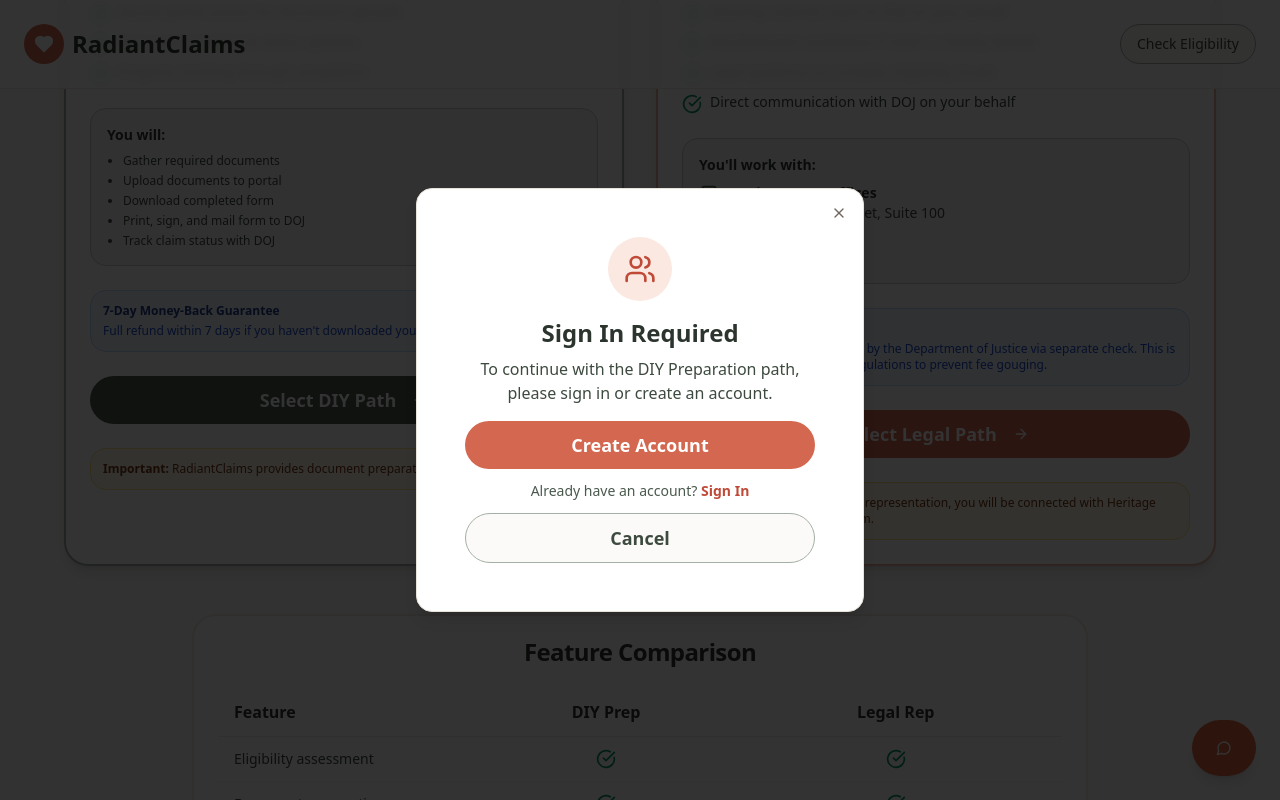
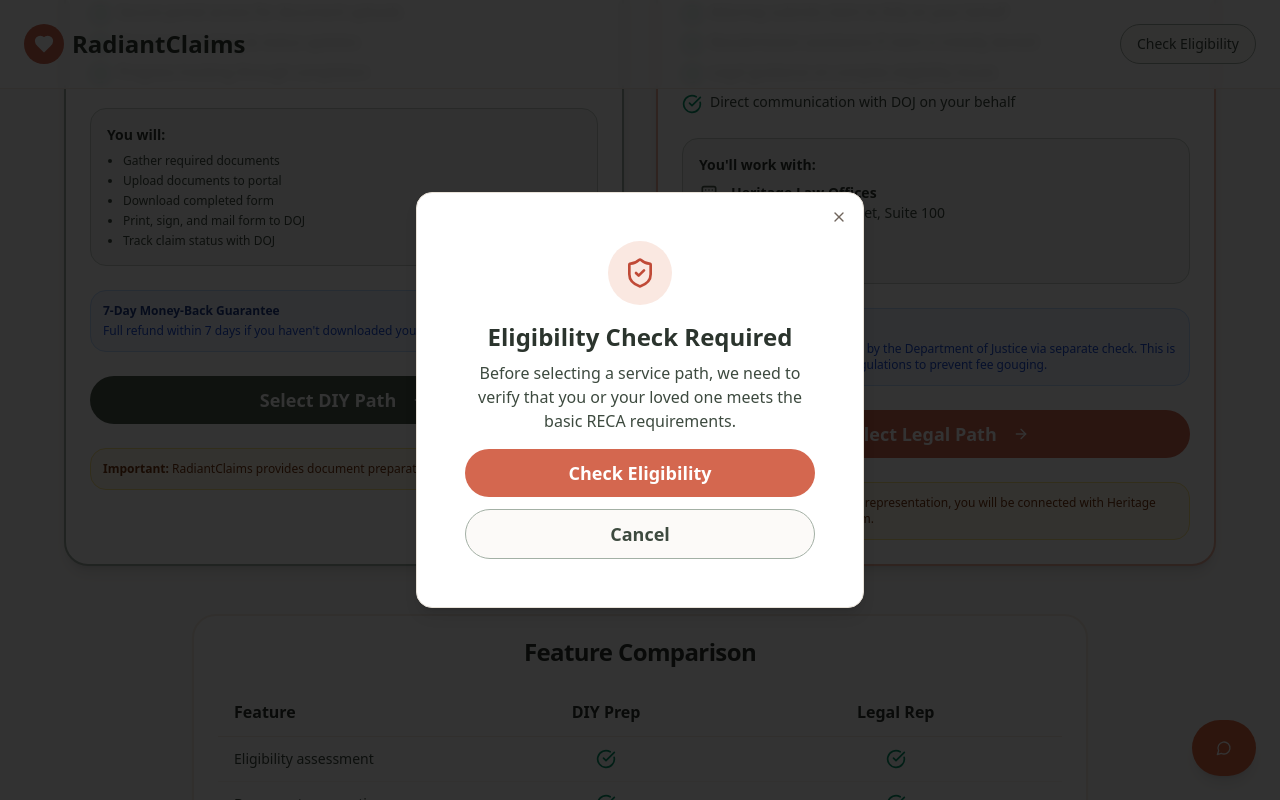
Before and after one commit to Vishai/RadiantClaims, a Next.js app: page /service-tiers in a window 1280 px wide. Both pictures are taken after a click on the button "Select DIY Path". Shown: the part 1007-1807 px from the top of the page. Built offline with nearby package versions, Linux system fonts and the light colour scheme; no server answers.

Commit message:
require eligibility check

```diff
--- a/src/app/eligibility-check/result/page.tsx
+++ b/src/app/eligibility-check/result/page.tsx
@@ -1,6 +1,6 @@
 "use client";
 
-import { Suspense } from "react";
+import { Suspense, useEffect } from "react";
 import Link from "next/link";
 import { useSearchParams } from "next/navigation";
 import type { Route } from "next";
@@ -27,6 +27,12 @@ function ResultContent() {
   const eligibility = searchParams.get("eligibility");
   const intent = searchParams.get("intent");
   const name = searchParams.get("name");
+
+  useEffect(() => {
+    if (eligibility === "likely" || eligibility === "unlikely") {
+      sessionStorage.setItem("eligibility_verified", "true");
+    }
+  }, [eligibility]);
 
   type ResultConfig = {
     icon: typeof CheckCircle2;
--- a/src/app/intake/step2/page.tsx
+++ b/src/app/intake/step2/page.tsx
@@ -20,7 +20,6 @@ import {
   CheckCircle2,
   AlertCircle,
   CircleDashed,
-  Trash2,
 } from "lucide-react";
 import Link from "next/link";
 import { PriorityTaskList } from "@/components/intake/priority-task-list";
@@ -28,7 +27,6 @@ import { MailInProcessBanner } from "@/components/mail-in-process-banner";
 import { DOCUMENT_CHECKLIST } from "@/lib/document-checklist";
 import {
   uploadFile,
-  deleteFile,
   getIntakeSession,
   createIntakeSession,
   FileCategory,
--- a/src/app/service-tiers/page.tsx
+++ b/src/app/service-tiers/page.tsx
@@ -40,17 +40,33 @@ function ServiceTiersContent() {
   const [showLegalAgreement, setShowLegalAgreement] = useState(false);
   const [isLoading, setIsLoading] = useState(false);
   const [showAuthPrompt, setShowAuthPrompt] = useState(false);
+  const [showEligibilityPrompt, setShowEligibilityPrompt] = useState(false);
   const [errorMessage, setErrorMessage] = useState<string | null>(null);
   const [infoMessage, setInfoMessage] = useState<string | null>(null);
 
   const handleSelectTier = async (tierId: "DIY_PREP" | "LEGAL_REP") => {
+    console.log("handleSelectTier called with:", tierId);
+
+    // Check eligibility first
+    const eligibilityVerified = sessionStorage.getItem("eligibility_verified");
+    console.log("Eligibility verified status:", eligibilityVerified);
+
+    if (!eligibilityVerified) {
+      console.log("Eligibility not verified, showing prompt");
+      setShowEligibilityPrompt(true);
+      return;
+    }
+
+    console.log("User status:", status);
     // Check if user is authenticated
     if (status === "unauthenticated") {
+      console.log("User unauthenticated, showing auth prompt");
       setSelectedTier(tierId);
       setShowAuthPrompt(true);
       return;
     }
 
+    console.log("Proceeding with tier selection");
     setErrorMessage(null);
     setInfoMessage(null);
     setSelectedTier(tierId);
@@ -409,8 +425,10 @@ function ServiceTiersContent() {
 
               {/* CTA Button */}
               <Button
-                onClick={() => handleSelectTier("DIY_PREP")}
-                disabled={isLoading && selectedTier === "DIY_PREP"}
+                onClick={() => {
+                  console.log("DIY Button Clicked");
+                  handleSelectTier("DIY_PREP");
+                }}
                 className="w-full rounded-full bg-sage-600 py-6 text-lg font-semibold hover:bg-sage-700"
               >
                 {isLoading && selectedTier === "DIY_PREP" ? (
@@ -515,8 +533,10 @@ function ServiceTiersContent() {
 
               {/* CTA Button */}
               <Button
-                onClick={() => handleSelectTier("LEGAL_REP")}
-                disabled={isLoading && selectedTier === "LEGAL_REP"}
+                onClick={() => {
+                  console.log("Legal Button Clicked");
+                  handleSelectTier("LEGAL_REP");
+                }}
                 className="w-full rounded-full bg-terracotta-500 py-6 text-lg font-semibold hover:bg-terracotta-600"
               >
                 {isLoading && selectedTier === "LEGAL_REP" ? (
@@ -632,8 +652,8 @@ function ServiceTiersContent() {
                       <td className="px-4 py-3 text-center font-semibold text-sage-900">
                         $149.99
                       </td>
-                      <td className="px-4 py-3 text-center font-semibold text-terracotta-600">
-                        $0 + $14.99/mo
+                      <td className="px-4 py-3 text-center font-semibold text-sage-900">
+                        $14.99
                       </td>
                     </tr>
                     <tr className="border-t-2 border-cream-200 bg-cream-50">
@@ -847,6 +867,45 @@ function ServiceTiersContent() {
           </div>
         </DialogContent>
       </Dialog>
+
+      {/* Eligibility Required Dialog */}
+      <Dialog
+        open={showEligibilityPrompt}
+        onOpenChange={setShowEligibilityPrompt}
+      >
+        <DialogContent className="max-w-md rounded-3xl">
+          <div className="space-y-4 p-6">
+            <div className="flex items-center justify-center">
+              <div className="flex h-16 w-16 items-center justify-center rounded-full bg-terracotta-100">
+                <ShieldCheck className="h-8 w-8 text-terracotta-600" />
+              </div>
+            </div>
+            <div className="text-center">
+              <h2 className="mb-2 text-2xl font-bold text-sage-900">
+                Eligibility Check Required
+              </h2>
+              <p className="text-sage-700">
+                Before selecting a service path, we need to verify that you or
+                your loved one meets the basic RECA requirements.
+              </p>
+            </div>
+            <div className="space-y-3">
+              <Link href="/eligibility-check" className="w-full">
+                <Button className="w-full rounded-full bg-terracotta-500 py-6 text-lg font-semibold hover:bg-terracotta-600">
+                  Check Eligibility
+                </Button>
+              </Link>
+              <Button
+                onClick={() => setShowEligibilityPrompt(false)}
+                variant="outline"
+                className="w-full rounded-full border-sage-300 py-6 text-lg font-semibold text-sage-700 hover:bg-sage-50"
+              >
+                Cancel
+              </Button>
+            </div>
+          </div>
+        </DialogContent>
+      </Dialog>
     </div>
   );
 }
```
